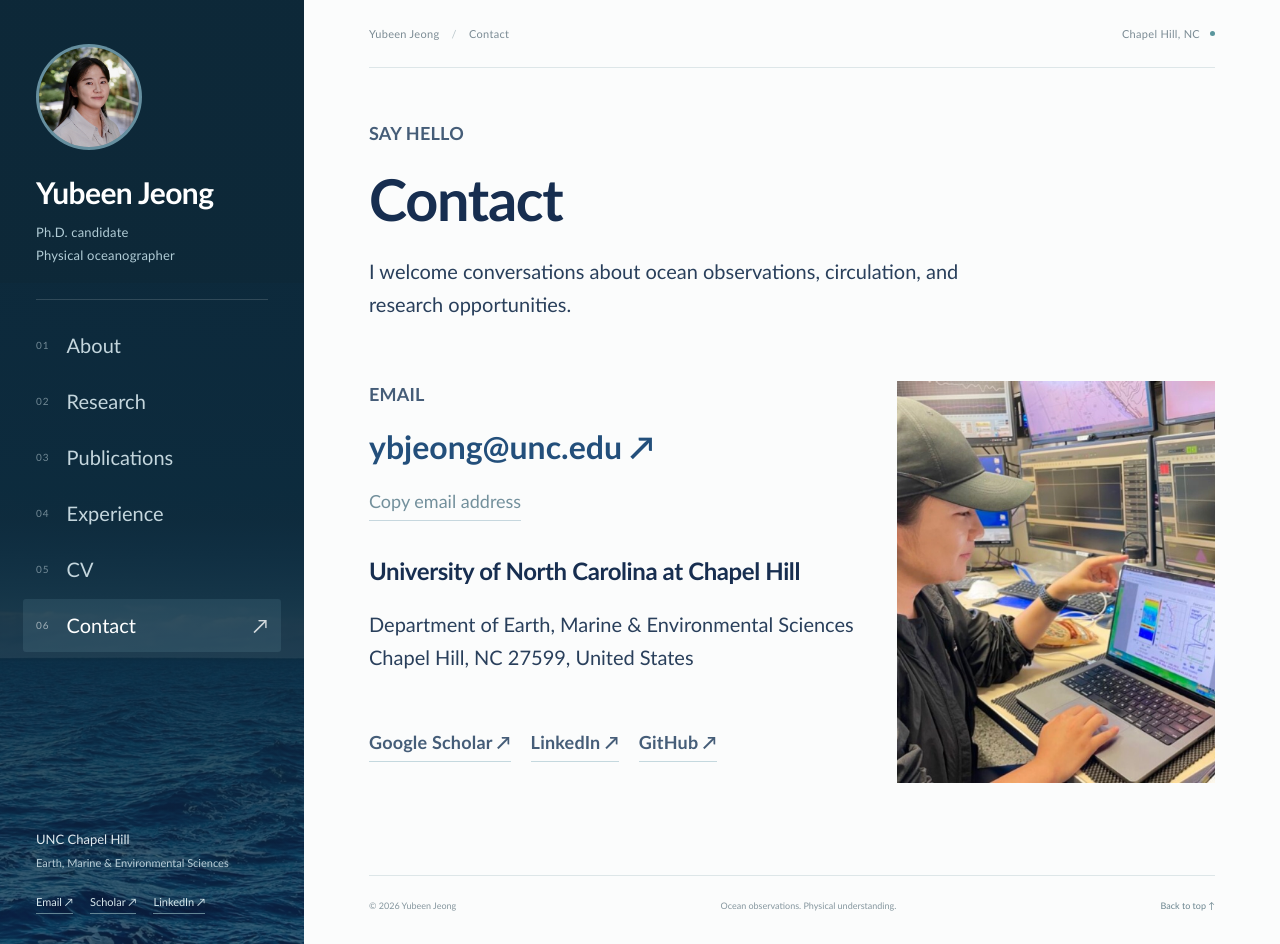
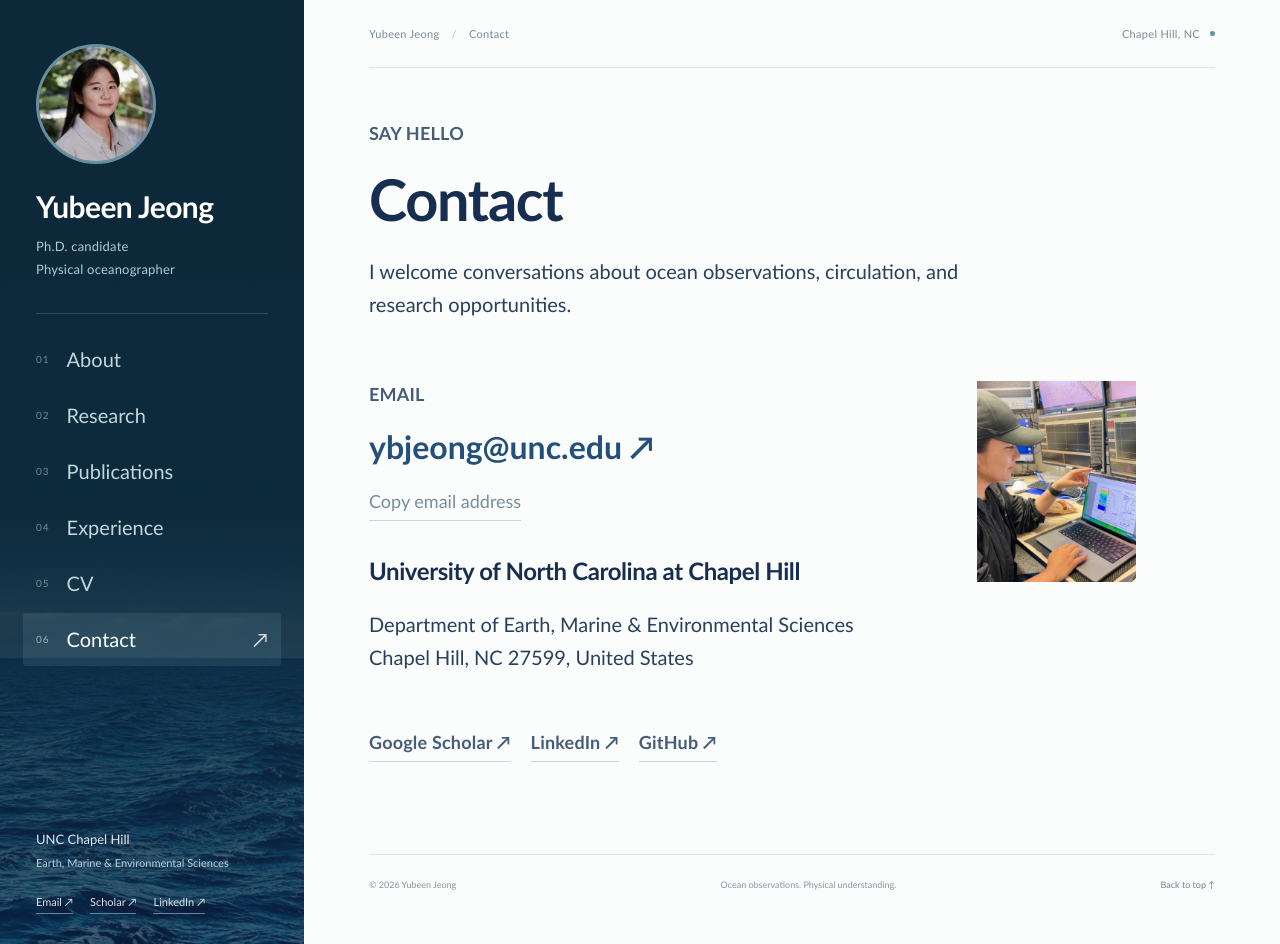
Before and after one commit to YubeenJ/YubeenJ.github.io, a Jekyll site: the page built from contact.md, in a window 1280 px wide and 944 px high. Built offline with Jekyll 4.4.1, drawn with Linux system fonts in a browser that asks for light colours.

Commit message:
Enlarge the profile portrait slightly and halve the Contact photo

```diff
--- a/assets/css/style.css
+++ b/assets/css/style.css
@@ -122,6 +122,33 @@ h1,h2,h3{font-family:var(--font);font-weight:700;letter-spacing:-.4px}.profile-n
   object-fit: cover;
   object-position: center;
   transform: none;
+}
+
+.portrait {
+  width: 120px;
+  height: 120px;
+}
+
+.contact-photo {
+  width: 50%;
+  justify-self: center;
+}
+
+@media (max-width: 960px) {
+  .portrait {
+    width: 100px;
+    height: 100px;
+  }
+
+  .contact-photo {
+    max-width: 180px;
+  }
+}
+
+@media (max-width: 760px) {
+  .contact-photo {
+    max-width: none;
+  }
 }
 
 
```
